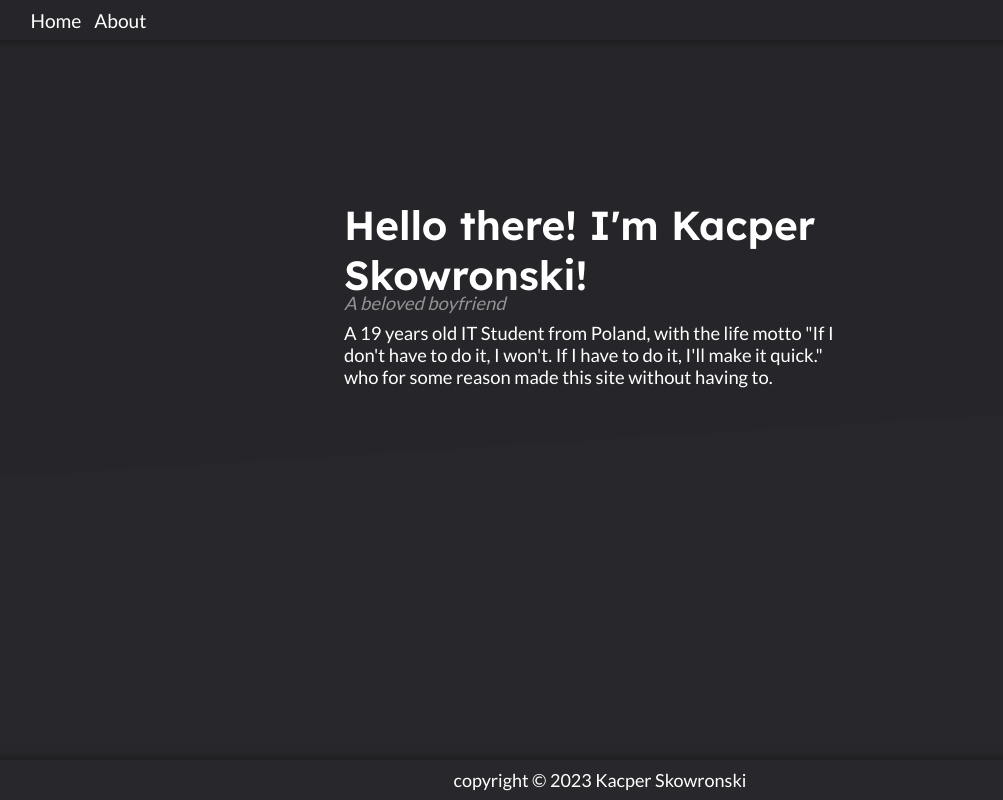
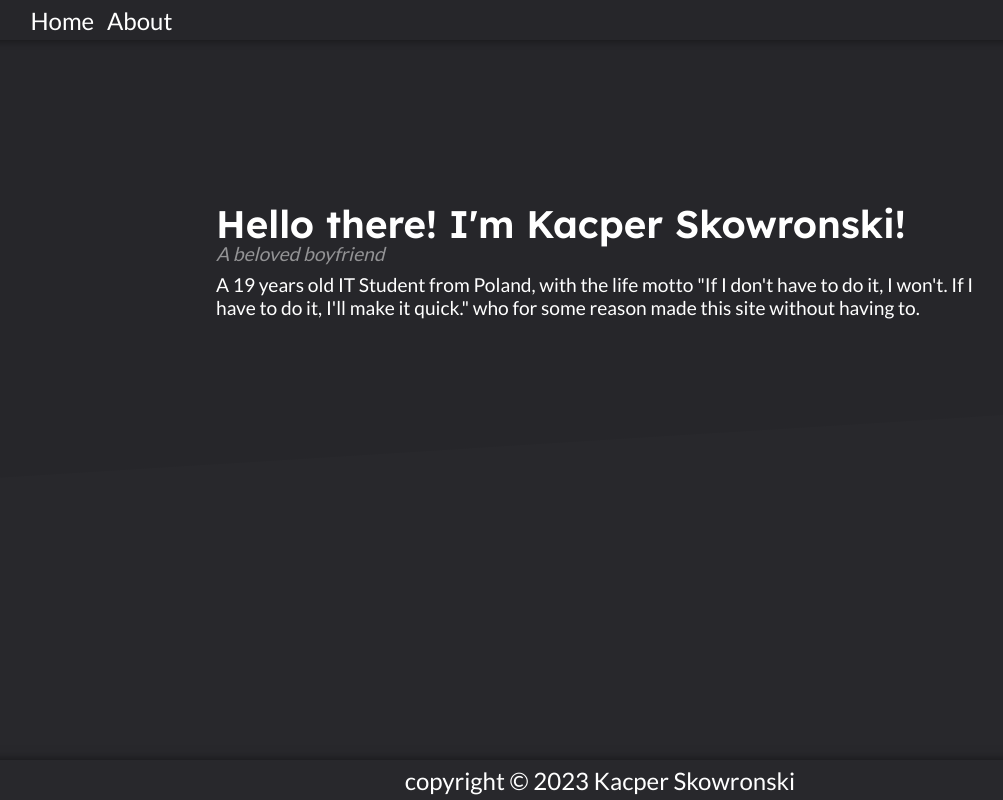
Before and after one commit to PandaHajs/Skowronskigq, a Next.js app: page / in a window 1280 px wide. Shown: the whole page, without its empty margins (40-1043 px from the left). Built offline with nearby package versions, Linux system fonts and the light colour scheme.

Commit message:
Day three, basics done

```diff
--- a/src/app/about/page.module.scss
+++ b/src/app/about/page.module.scss
@@ -11,3 +11,47 @@
     font-weight: 600;
   }
 }
+
+@media (max-width: 768px) {
+  .text {
+    max-width: 80vw;
+    max-height: 80vh;
+    font-size: 1em;
+    h1 {
+      font-size: 1.5em;
+    }
+  }
+}
+
+@media (768px <= width < 1024px) {
+  .text {
+    max-width: 70vw;
+    max-height: 70vh;
+    font-size: 1.5em;
+    h1 {
+      font-size: 2em;
+    }
+  }
+}
+
+@media (1024px <= width <= 1440px) {
+  .text {
+    max-width: 60vw;
+    max-height: 60vh;
+    font-size: 1.2em;
+    h1 {
+      font-size: 2em;
+    }
+  }
+}
+
+@media (width > 1920px) {
+  .text {
+    max-width: 50vw;
+    max-height: 50vh;
+    font-size: 2em;
+    h1 {
+      font-size: 2.5em;
+    }
+  }
+}
--- a/src/app/page.module.scss
+++ b/src/app/page.module.scss
@@ -21,3 +21,59 @@
     user-select: none;
   }
 }
+
+@media (max-width: 768px) {
+  .text {
+    max-width: 80vw;
+    max-height: 80vh;
+    font-size: 1em;
+    h1 {
+      font-size: 1.5em;
+    }
+  }
+  .top p {
+    margin-top: -0.3rem;
+  }
+}
+
+@media (768px <= width < 1024px) {
+  .text {
+    max-width: 70vw;
+    max-height: 70vh;
+    font-size: 1.5em;
+    h1 {
+      font-size: 2em;
+    }
+  }
+  .top p {
+    margin-top: -0.4rem;
+  }
+}
+
+@media (1024px <= width <= 1440px) {
+  .text {
+    max-width: 60vw;
+    max-height: 60vh;
+    font-size: 1.2em;
+    h1 {
+      font-size: 2em;
+    }
+  }
+  .top p {
+    margin-top: -0.4rem;
+  }
+}
+
+@media (width > 1920px) {
+  .text {
+    max-width: 50vw;
+    max-height: 50vh;
+    font-size: 2em;
+    h1 {
+      font-size: 2.5em;
+    }
+  }
+  .top p {
+    margin-top: -0.4rem;
+  }
+}
--- a/src/app/ui/splashes.tsx
+++ b/src/app/ui/splashes.tsx
@@ -15,13 +15,23 @@ const names = [
 function getSplash(): string {
   return names[Math.floor(Math.random() * names.length)];
 }
-function clickSplash(setSplash: (s: string) => void) {
-  setSplash(getSplash());
-}
 
 export default function Splash() {
   const [splash, setSplash] = useState<string>("...");
-  const [isTransition, setIsTransition] = useState(false);
+  const [isTransition, setIsTransition] = useState<boolean>(false);
+
+  function clickSplash(setSplash: (s: string) => void) {
+    setTimeout(() => {
+      setIsTransition(false);
+    }, 400);
+    setTimeout(() => {
+      setSplash(getSplash());
+    }, 100);
+    setTimeout(() => {
+      setIsTransition(true);
+    }, 100);
+  }
+
   useEffect(() => {
     setSplash(getSplash());
     setIsTransition(true);
@@ -29,6 +39,7 @@ export default function Splash() {
       setIsTransition(false);
     }, 400);
   }, []);
+
   return (
     <p
       className={isTransition ? styles.animate : styles.hide}
--- a/src/app/ui/styles/footer.module.scss
+++ b/src/app/ui/styles/footer.module.scss
@@ -7,3 +7,21 @@
   color: white;
   box-shadow: 0 0 10px rgba(0, 0, 0, 0.5);
 }
+
+@media (768px <= width <= 1024px) {
+  .footer {
+    font-size: x-large;
+  }
+}
+
+@media (1024px <= width <= 1440px) {
+  .footer {
+    font-size: x-large;
+  }
+}
+
+@media (width > 1920px) {
+  .footer {
+    font-size: xx-large;
+  }
+}
--- a/src/app/ui/styles/header.module.scss
+++ b/src/app/ui/styles/header.module.scss
@@ -24,3 +24,30 @@
     transition-duration: 0.5s;
   }
 }
+
+@media (max-width: 768px) {
+  .navLinks {
+    width: 30%;
+  }
+}
+
+@media (768px <= width <= 1024px) {
+  .navLinks {
+    width: 15%;
+    font-size: x-large;
+  }
+}
+
+@media (1024px <= width <= 1440px) {
+  .navLinks {
+    width: 10%;
+    font-size: x-large;
+  }
+}
+
+@media (width > 1920px) {
+  .navLinks {
+    width: 8%;
+    font-size: xx-large;
+  }
+}
```
Also changed, not shown: 1 other file (tests, documents, lock files or other folders).
